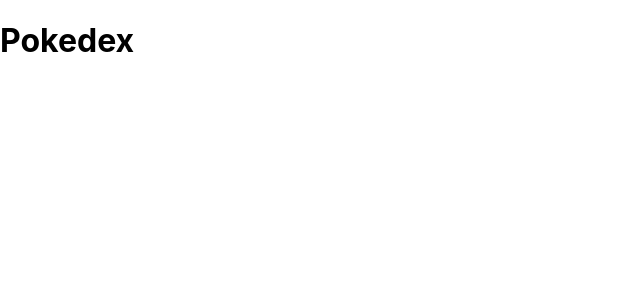
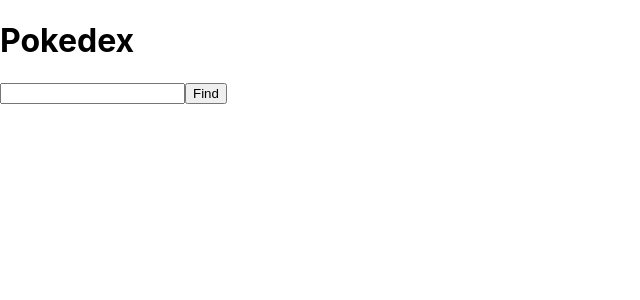
Before and after one commit to josholloqui/pokeDex, a React (Create React App) app: page / in a window 1280 px wide. Shown: the top 300 px of the page, without its empty margins (0-640 px from the left). Built offline with nearby package versions, Linux system fonts and the light colour scheme.

Commit message:
adds search.js with sent function

```diff
--- a/src/App.js
+++ b/src/App.js
@@ -2,16 +2,35 @@
 import request from 'superagent';
 import Header from './Header.js';
 import './App.css';
+import Search from './Search.js';
 
 class App extends React.Component {
   state = {
     search: '',
+    isLoading: 'false',
+    pokeState: []
+  }
 
+  handleSubmit = async () => {
+    this.setState({isLoading: true})
+    const data = await request.get(`https://alchemy-pokedex.herokuapp.com/api/pokedex?page=1&perPage=801&pokemon=${this.state.search}`);
+
+    this.setState({
+      pokeState: data.body.results,
+      isLoading: false
+    })
   }
+
+  searchValue = (e) => this.setState({ search: e.target.value})
+
   render() {
     return (
       <body>
         <Header />
+        <main>
+          <Search search={this.searchValue} click={this.handleSubmit} />
+          {console.log(this.state.pokeState)}
+        </main>
       </body>
     );
   }
--- a/src/Search.js
+++ b/src/Search.js
@@ -0,0 +1,14 @@
+import React from 'react';
+
+class Search extends React.Component {
+    render() {
+        return (
+            <div>
+                <input onChange={this.props.search} />
+                <button onClick={this.props.click}>Find</button>
+            </div>
+        );
+    }
+}
+
+export default Search;
```
Also changed, not shown: src/PokemonList.js (+9 -0 lines).
